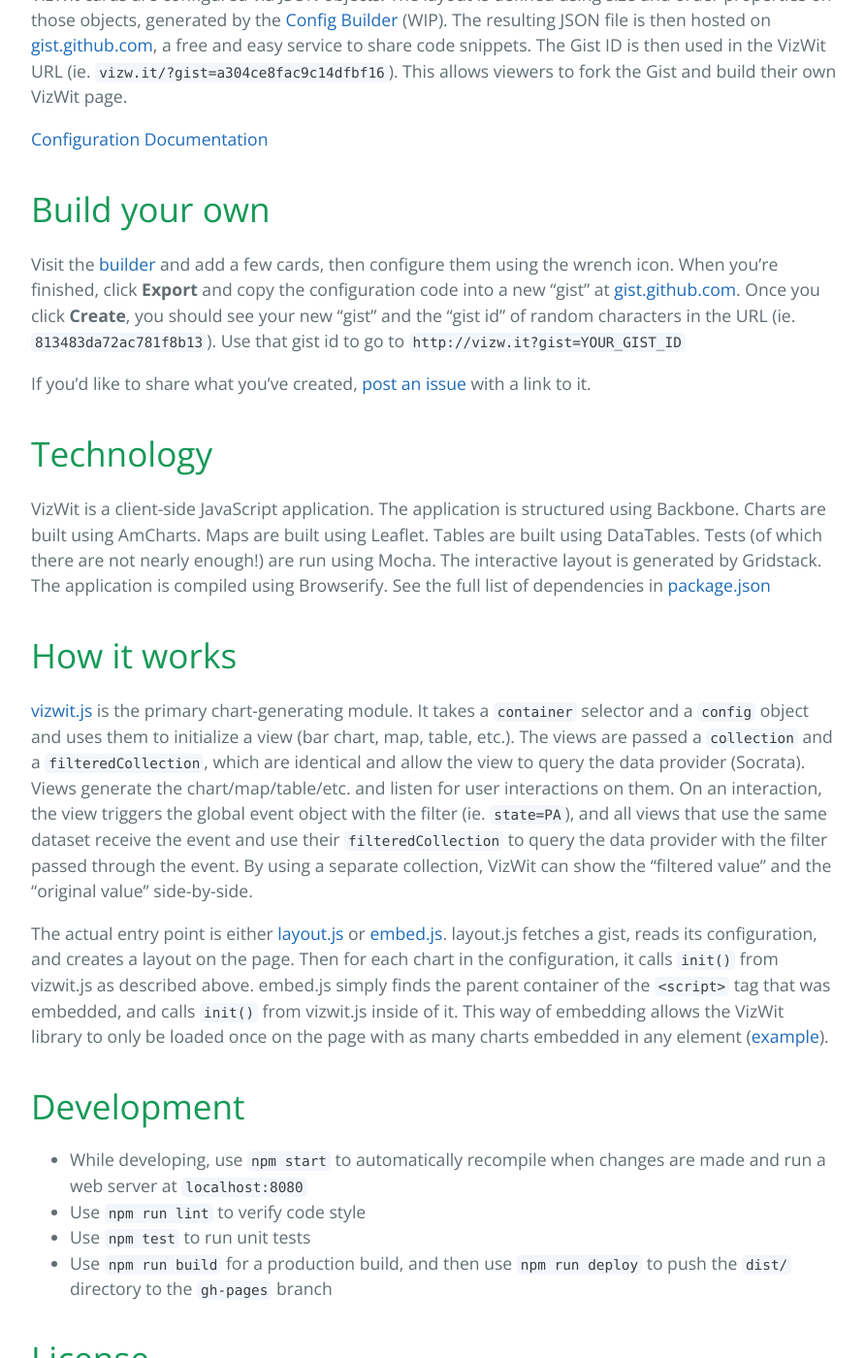
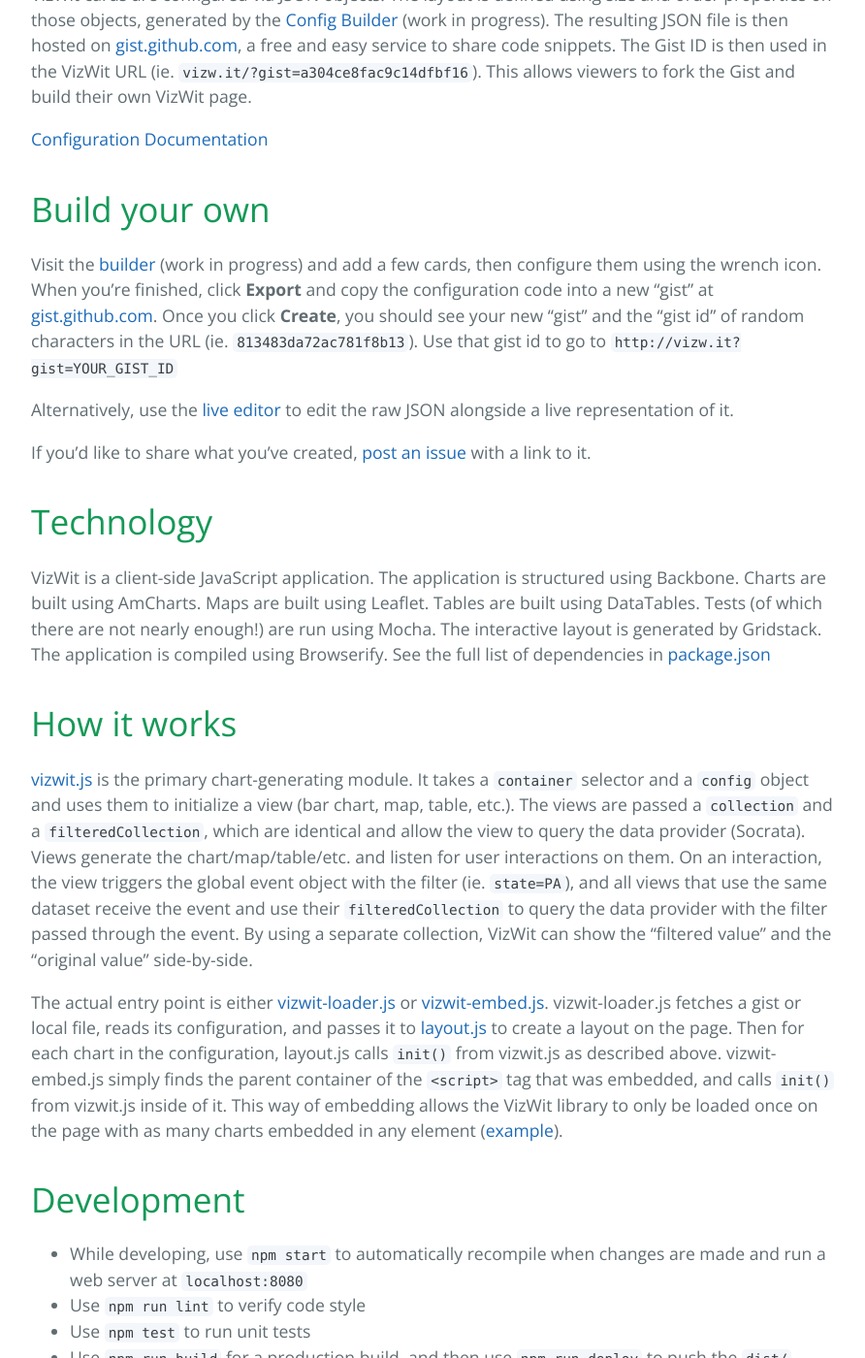
Before and after one commit to timwis/vizwit-website, a Jekyll site: the page built from index.md, in a window 1280 px wide and 1400 px high, scrolled down 1745 px. Shown: the whole window at 97% size, without its empty margins (192-1084 px from the left). Built offline with Jekyll 4.4.1, drawn with Linux system fonts in a browser that asks for light colours.

Commit message:
update technology section, add live editor link

```diff
--- a/index.md
+++ b/index.md
@@ -13,7 +13,7 @@ for other data providers to be written (in theory).
 # Features
 * Clicking on a chart cross-filters the other charts
 * Multiple datasets on one page
-* Configurable via [GUI](http://builder.vizwit.io)
+* Configurable via [GUI](http://builder.vizwit.io) (work in progress)
 * Fork configurations with a gist
 * Pie chart
 * Callout metric
@@ -34,17 +34,19 @@ for other data providers to be written (in theory).
 
 # Configuration
 VizWit cards are configured via JSON objects. The layout is defined using size and order properties on those objects, generated by the
-[Config Builder](http://builder.vizwit.io) (WIP). The resulting JSON file is then hosted on [gist.github.com](https://gist.github.com),
+[Config Builder](http://builder.vizwit.io) (work in progress). The resulting JSON file is then hosted on [gist.github.com](https://gist.github.com),
 a free and easy service to share code snippets. The Gist ID is then used in the VizWit URL (ie. `vizw.it/?gist=a304ce8fac9c14dfbf16`).
 This allows viewers to fork the Gist and build their own VizWit page.
 
 [Configuration Documentation](https://github.com/timwis/vizwit/wiki/Configuration)
 
 # Build your own
-Visit the [builder](http://builder.vizwit.io) and add a few cards, then configure them using the wrench icon. When you're finished, click
+Visit the [builder](http://builder.vizwit.io) (work in progress) and add a few cards, then configure them using the wrench icon. When you're finished, click
 **Export** and copy the configuration code into a new "gist" at [gist.github.com](http://gist.github.com). Once you click **Create**,
 you should see your new "gist" and the "gist id" of random characters in the URL (ie. `813483da72ac781f8b13`). Use that gist id to go to
 `http://vizw.it?gist=YOUR_GIST_ID`
+
+Alternatively, use the [live editor](http://vizw.it/editor.html) to edit the raw JSON alongside a live representation of it.
 
 If you'd like to share what you've created, [post an issue](https://github.com/timwis/vizwit/issues/new) with a link to it.
 
@@ -62,11 +64,14 @@ on them. On an interaction, the view triggers the global event object with the f
 dataset receive the event and use their `filteredCollection` to query the data provider with the filter passed through the event. By
 using a separate collection, VizWit can show the "filtered value" and the "original value" side-by-side.
 
-The actual entry point is either [layout.js](src/scripts/layout.js) or [embed.js](src/scripts/embed.js). layout.js fetches a gist, reads
-its configuration, and creates a layout on the page. Then for each chart in the configuration, it calls `init()` from vizwit.js as
-described above. embed.js simply finds the parent container of the `<script>` tag that was embedded, and calls `init()` from vizwit.js
-inside of it. This way of embedding allows the VizWit library to only be loaded once on the page with as many charts embedded in any
-element ([example](http://vizw.it/embed-demo.html)).
+The actual entry point is either [vizwit-loader.js](https://github.com/timwis/vizwit/blob/master/src/scripts/vizwit-loader.js) or
+[vizwit-embed.js](https://github.com/timwis/vizwit/blob/master/src/scripts/vizwit-embed.js).
+vizwit-loader.js fetches a gist or local file, reads its configuration, and passes it to
+[layout.js](https://github.com/timwis/vizwit/blob/master/src/scripts/layout.js) to create a
+layout on the page. Then for each chart in the configuration, layout.js calls `init()` from vizwit.js as described above. vizwit-embed.js
+simply finds the parent container of the `<script>` tag that was embedded, and calls `init()` from vizwit.js inside of it. This way of
+embedding allows the VizWit library to only be loaded once on the page with as many charts embedded in any element
+([example](http://vizw.it/embed-demo.html)).
 
 # Development
 * While developing, use `npm start` to automatically recompile when changes are made and run a web server at `localhost:8080`
```
